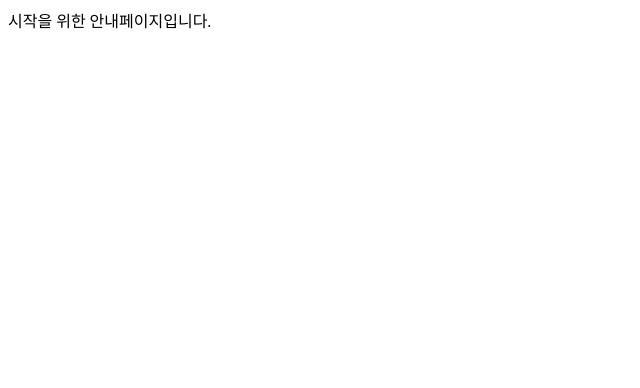
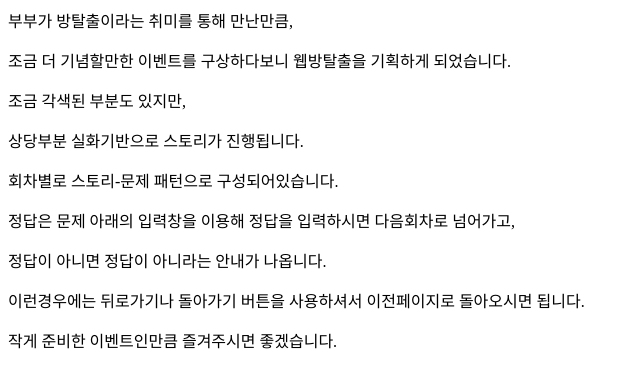
Before and after one commit to yubeen/weddingPJ.github.io, a plain HTML site: page room_esc/room_esc_main.html in a window 1280 px wide. Shown: the whole page, without its empty margins (0-640 px from the left). Drawn offline with Linux system fonts and the light colour scheme.

Commit message:
Update room_esc_main.html

```diff
--- a/room_esc/room_esc_main.html
+++ b/room_esc/room_esc_main.html
@@ -1 +1,17 @@
-시작을 위한 안내페이지입니다.
+<html>
+  <head>
+  </head>
+  <body>
+    <p>부부가 방탈출이라는 취미를 통해 만난만큼,</p>
+    <p>조금 더 기념할만한 이벤트를 구상하다보니 웹방탈출을 기획하게 되었습니다.
+    <p>조금 각색된 부분도 있지만,
+    <p>상당부분 실화기반으로 스토리가 진행됩니다.
+    <p>회차별로 스토리-문제 패턴으로 구성되어있습니다.
+    <p>정답은 문제 아래의 입력창을 이용해 정답을 입력하시면 다음회차로 넘어가고,
+    <p>정답이 아니면 정답이 아니라는 안내가 나옵니다.</p>
+    <p>이런경우에는 뒤로가기나 돌아가기 버튼을 사용하셔서 이전페이지로 돌아오시면 됩니다.</p>
+    <p>작게 준비한 이벤트인만큼 즐겨주시면 좋겠습니다.</p>
+
+    <p></p>
+  </body>
+</html>
```
